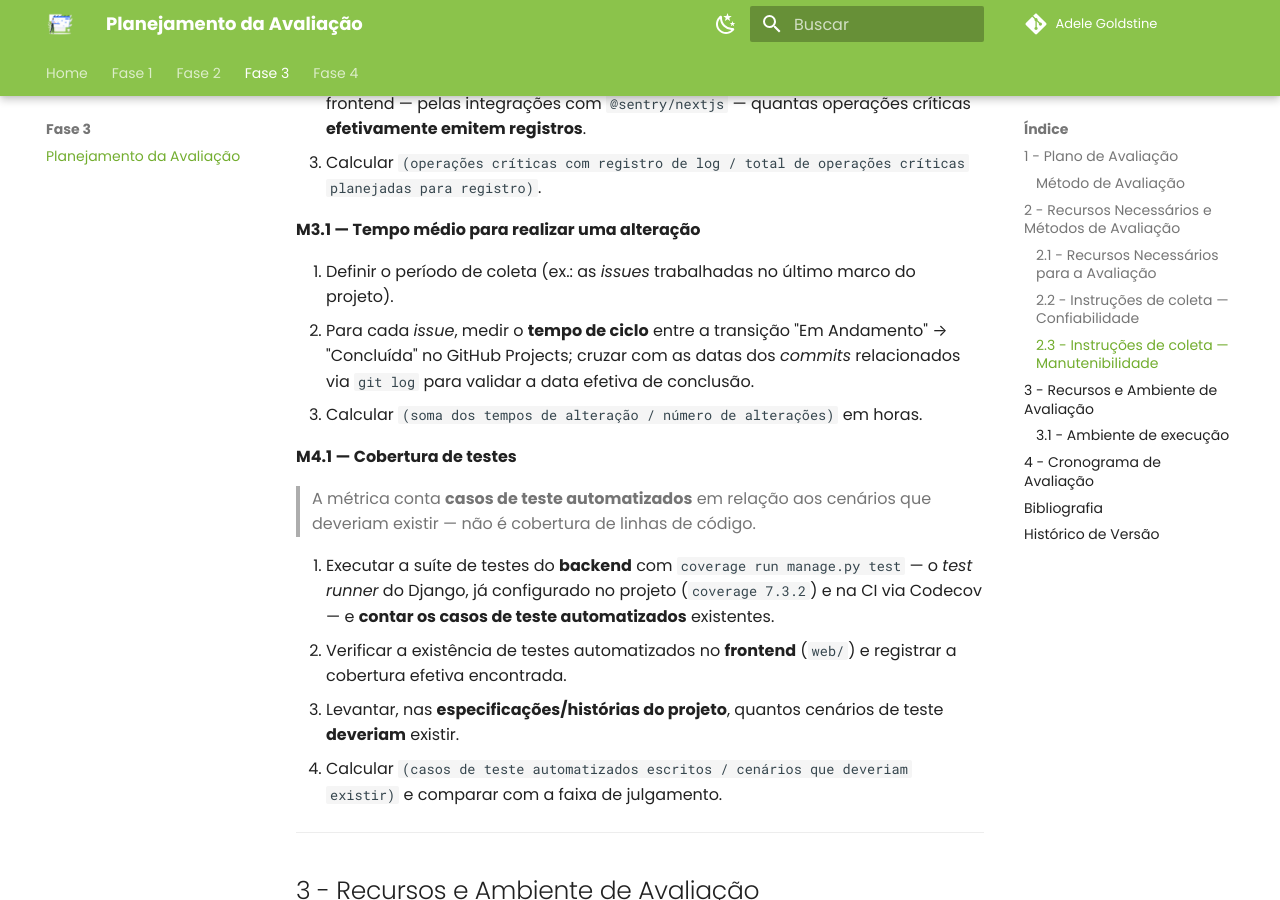
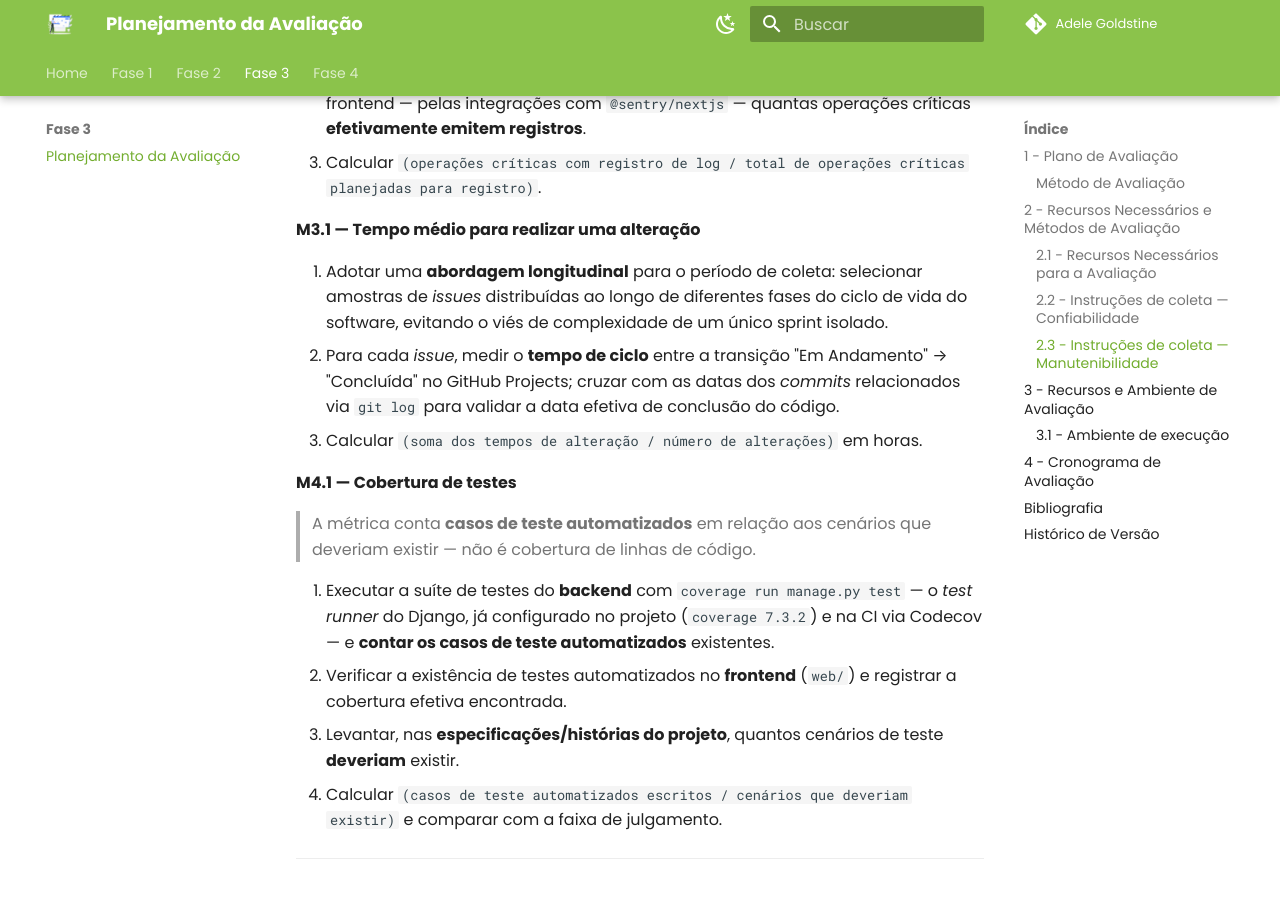
Before and after one commit to FCTE-Qualidade-de-Software-1/2026-1_T01_ADELE_GOLDSTINE, an MkDocs documentation site: the page built from docs/fase3/planejamento.md, in a window 1280 px wide and 900 px high, scrolled down 3648 px. Built offline with MkDocs 1.6.1 and Material for MkDocs 9.7.7, drawn with Linux system fonts in a browser that asks for light colours; comment, search, counter and statistics services are not loaded.

Commit message:
fix: trocar para longitudinal

```diff
--- a/docs/fase3/planejamento.md
+++ b/docs/fase3/planejamento.md
@@ -135,8 +135,8 @@ Essa sessão de uso serve para medir o **MTBF** (*Mean Time Between Failures*, o
 
 **M3.1 — Tempo médio para realizar uma alteração**
 
-1. Definir o período de coleta (ex.: as *issues* trabalhadas no último marco do projeto).
-2. Para cada *issue*, medir o **tempo de ciclo** entre a transição "Em Andamento" → "Concluída" no GitHub Projects; cruzar com as datas dos *commits* relacionados via `git log` para validar a data efetiva de conclusão.
+1. Adotar uma **abordagem longitudinal** para o período de coleta: selecionar amostras de *issues* distribuídas ao longo de diferentes fases do ciclo de vida do software, evitando o viés de complexidade de um único sprint isolado.
+2. Para cada *issue*, medir o **tempo de ciclo** entre a transição "Em Andamento" → "Concluída" no GitHub Projects; cruzar com as datas dos *commits* relacionados via `git log` para validar a data efetiva de conclusão do código.
 3. Calcular `(soma dos tempos de alteração / número de alterações)` em horas.
 
 **M4.1 — Cobertura de testes**
```
